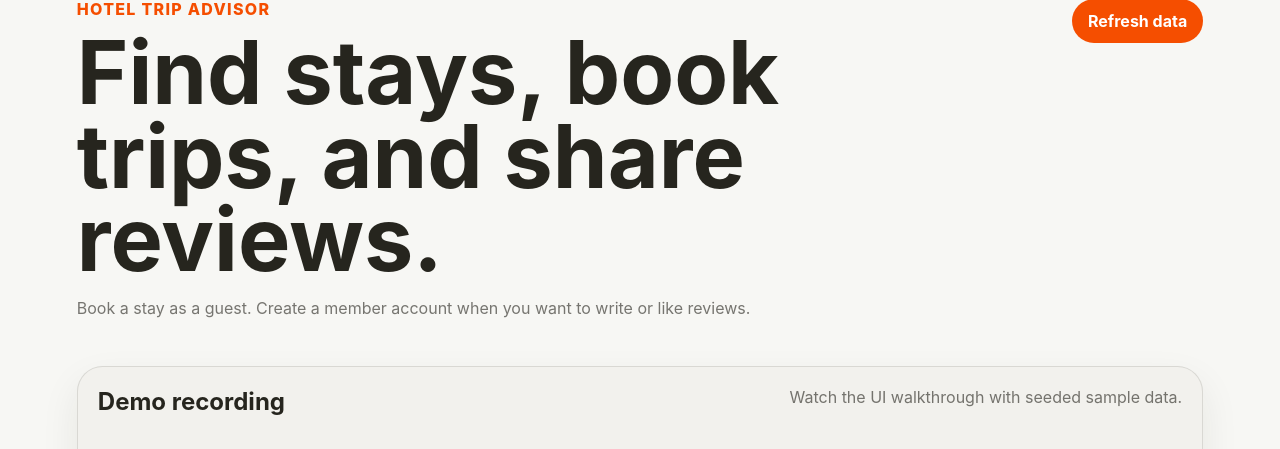
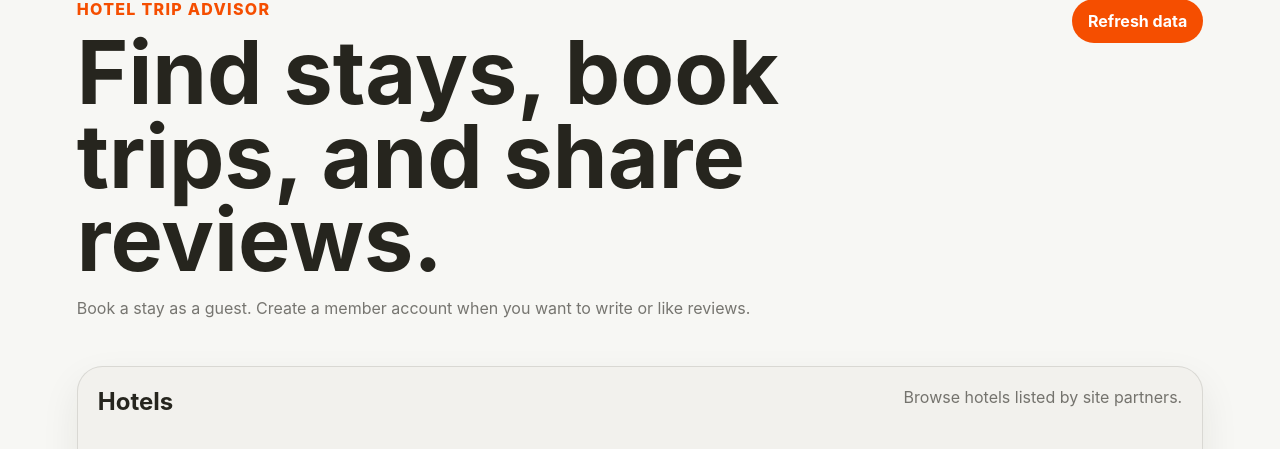
Before and after one commit to bphazell/hotel_trip_advisor_v2, a Flask app: page / in a window 1280 px wide. Shown: the part 65-514 px from the top of the page. Run offline with Flask 2, Linux system fonts and the light colour scheme; data that the repository does not hold is empty.

Commit message:
refactor: remove in-app demo recording from user UI
Co-authored-by: bphazell <bphazell@users.noreply.github.com>

```diff
--- a/flask/hotel_tripadvisor/static/styles.css
+++ b/flask/hotel_tripadvisor/static/styles.css
@@ -186,14 +186,6 @@ h1 {
     margin-bottom: 0.35rem;
 }
 
-.demo-video {
-    width: 100%;
-    max-width: 960px;
-    border: 1px solid var(--border);
-    border-radius: 1rem;
-    background: black;
-}
-
 .toast {
     bottom: 1rem;
     left: 50%;
--- a/flask/hotel_tripadvisor/templates/index.html
+++ b/flask/hotel_tripadvisor/templates/index.html
@@ -17,17 +17,6 @@
     </header>
 
     <main class="layout">
-        <section class="panel demo-panel">
-            <div class="section-heading">
-                <h2>Demo recording</h2>
-                <p>Watch the UI walkthrough with seeded sample data.</p>
-            </div>
-            <video class="demo-video" controls playsinline preload="metadata" poster="{{ url_for('static', filename='demo-poster.png') }}">
-                <source src="{{ url_for('static', filename='demo-recording.mp4') }}" type="video/mp4">
-                Your browser does not support embedded video.
-            </video>
-        </section>
-
         <section class="panel">
             <div class="section-heading">
                 <h2>Hotels</h2>
```
Also changed, not shown: flask/hotel_tripadvisor/static/demo-poster.png (deleted), 1 other file.
